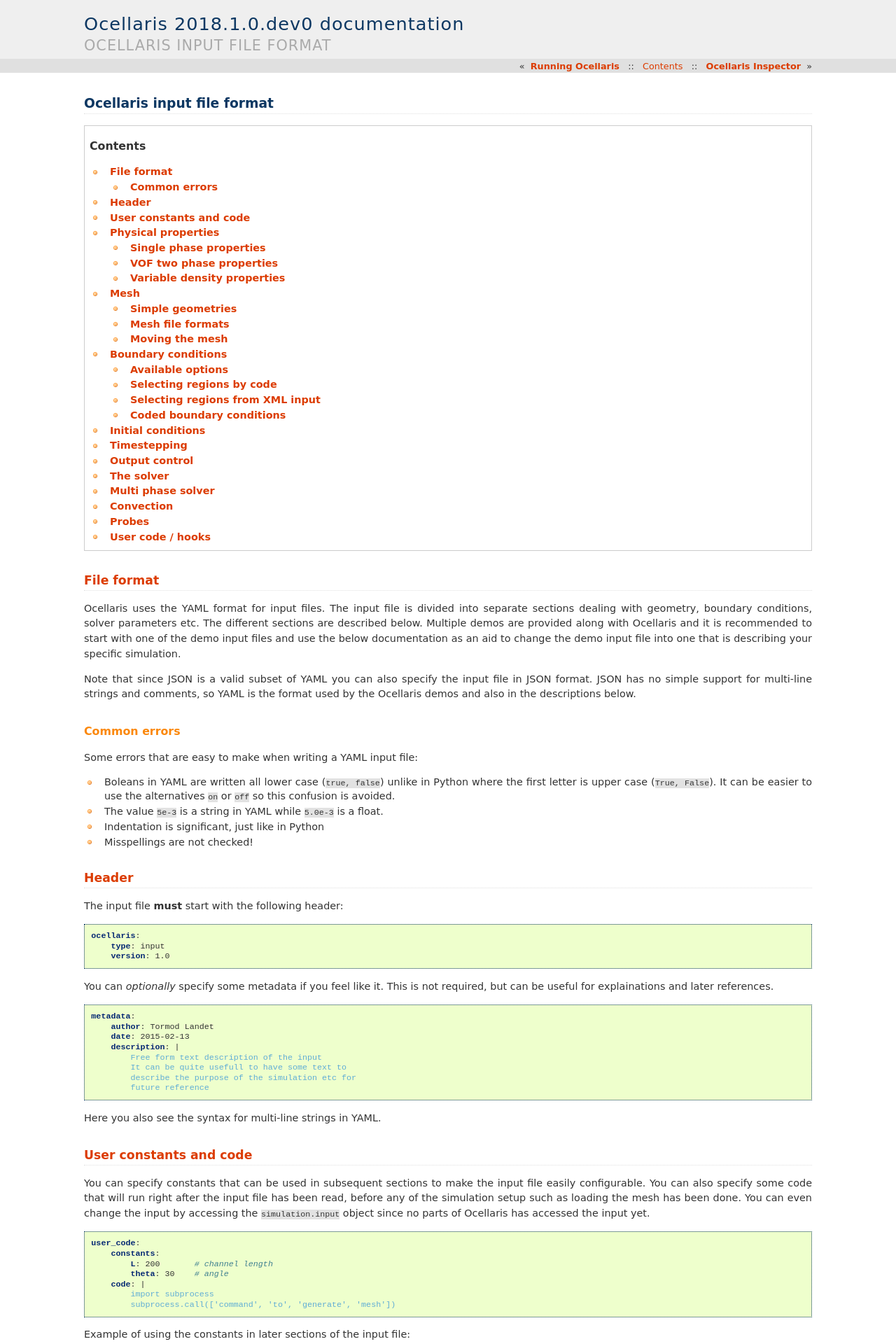
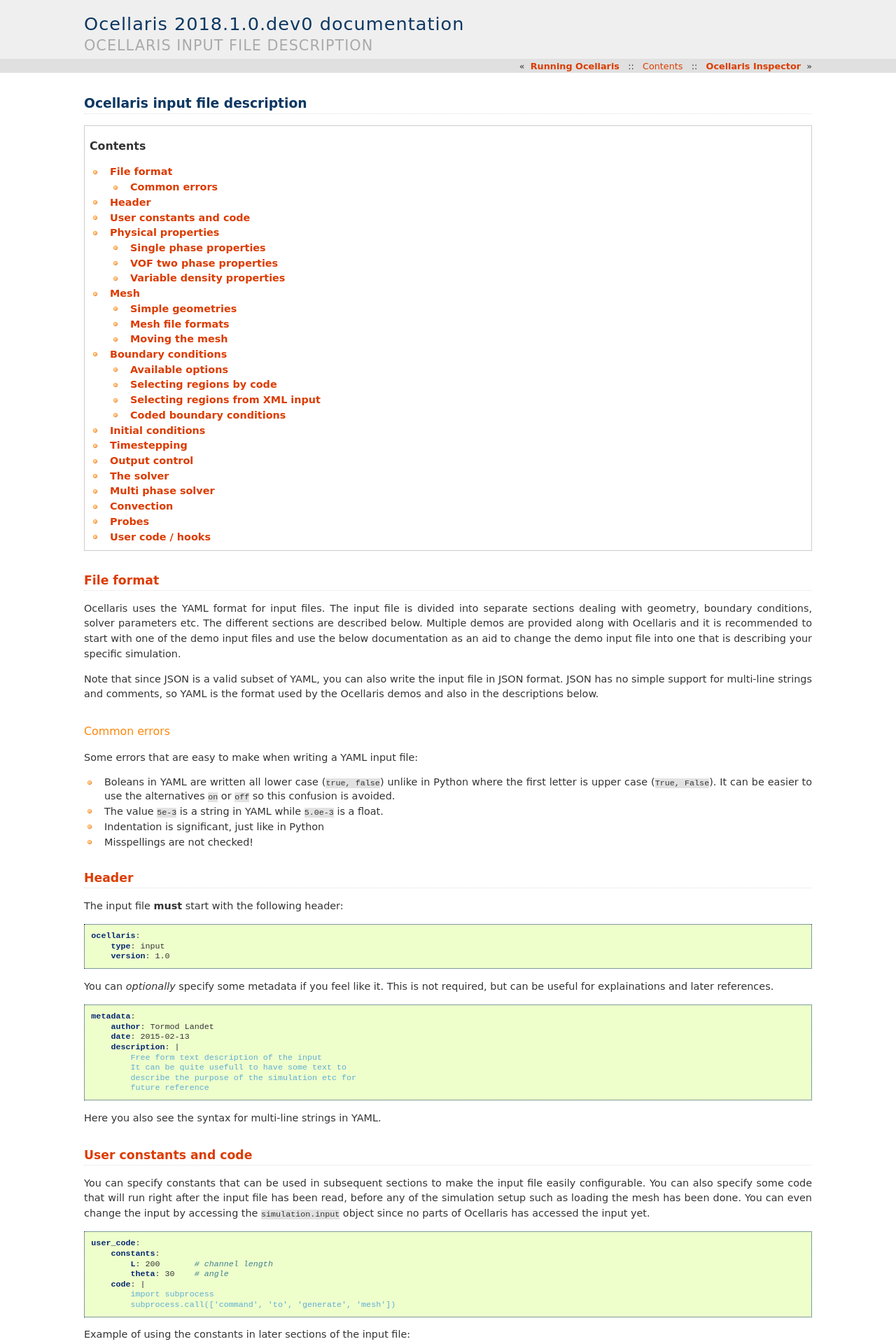
Before and after one commit to TormodLandet/Ocellaris, a Sphinx documentation site: the page built from documentation/user_guide/input.rst, in a window 1280 px wide. Shown: the top 1920 px of the page at 70% size. Built offline with Sphinx 7.4.7, drawn with Linux system fonts in a browser that asks for light colours.

Commit message:
Make h3 even easier to distinguish from h2 + small doc fixes

```diff
--- a/documentation/_static/ocellaris.css
+++ b/documentation/_static/ocellaris.css
@@ -1,3 +1,5 @@
-h3 a:link, h4 a:link {
+h3 a:link {
     color: #fb880c;
+    font-weight: normal;
+    font-size: 1em;
 }
--- a/documentation/user_guide/input.rst
+++ b/documentation/user_guide/input.rst
@@ -1,5 +1,5 @@
-Ocellaris input file format
-----------------------------------
+Ocellaris input file description
+--------------------------------
 
 .. contents:: Contents
     :local:
@@ -14,7 +14,7 @@
 of the demo input files and use the below documentation as an aid to change
 the demo input file into one that is describing your specific simulation.
 
-Note that since JSON is a valid subset of YAML you can also specify the input
+Note that since JSON is a valid subset of YAML, you can also write the input
 file in JSON format. JSON has no simple support for multi-line strings and
 comments, so YAML is the format used by the Ocellaris demos and also in the
 descriptions below.
```
